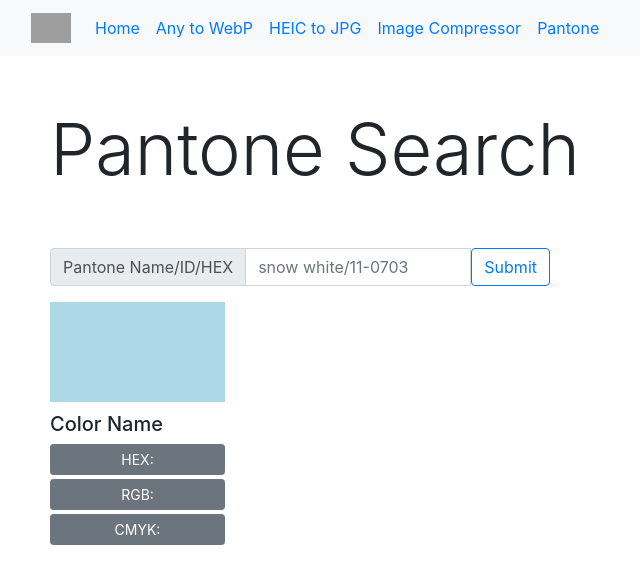
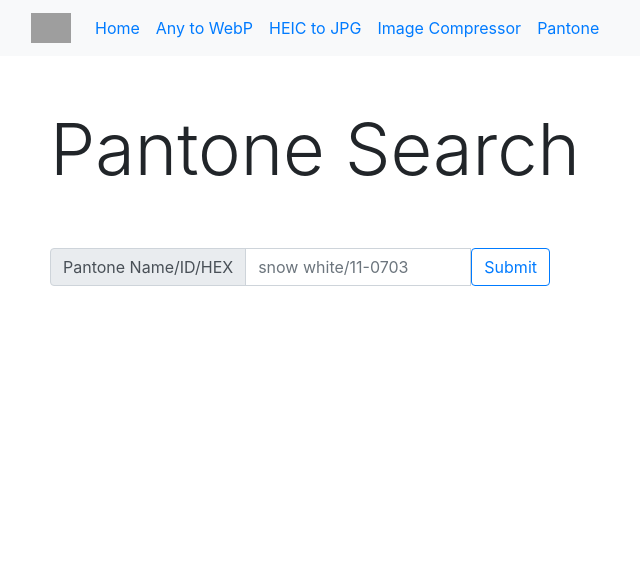
Before and after one commit to gatesweeney/rapt-tools, a React (Create React App) app: page /pantone in a window 1280 px wide. Shown: the top 584 px of the page, without its empty margins (0-640 px from the left). Built offline with nearby package versions, Linux system fonts and the light colour scheme; grey boxes are pictures that could not be loaded.

Commit message:
removed initial color swatch from page load

```diff
--- a/src/pantone.js
+++ b/src/pantone.js
@@ -44,15 +44,7 @@
           <div id="percent"><span>0</span>%</div>
         </div>
         <div className="container-md flex-grid">
-            <div className="colorbox">
-                <div className="color"></div>
-                <h5>color name</h5>
 
-                <button className="btn btn-secondary btn-sm copy hex">HEX: <span></span></button><br></br>
-                <button className="btn btn-secondary btn-sm copy rgb">RGB: <span></span></button><br></br>
-                <button className="btn btn-secondary btn-sm copy cmyk">CMYK: <span></span></button><br></br>
-
-            </div>
         </div>
       </div>
     );
```
